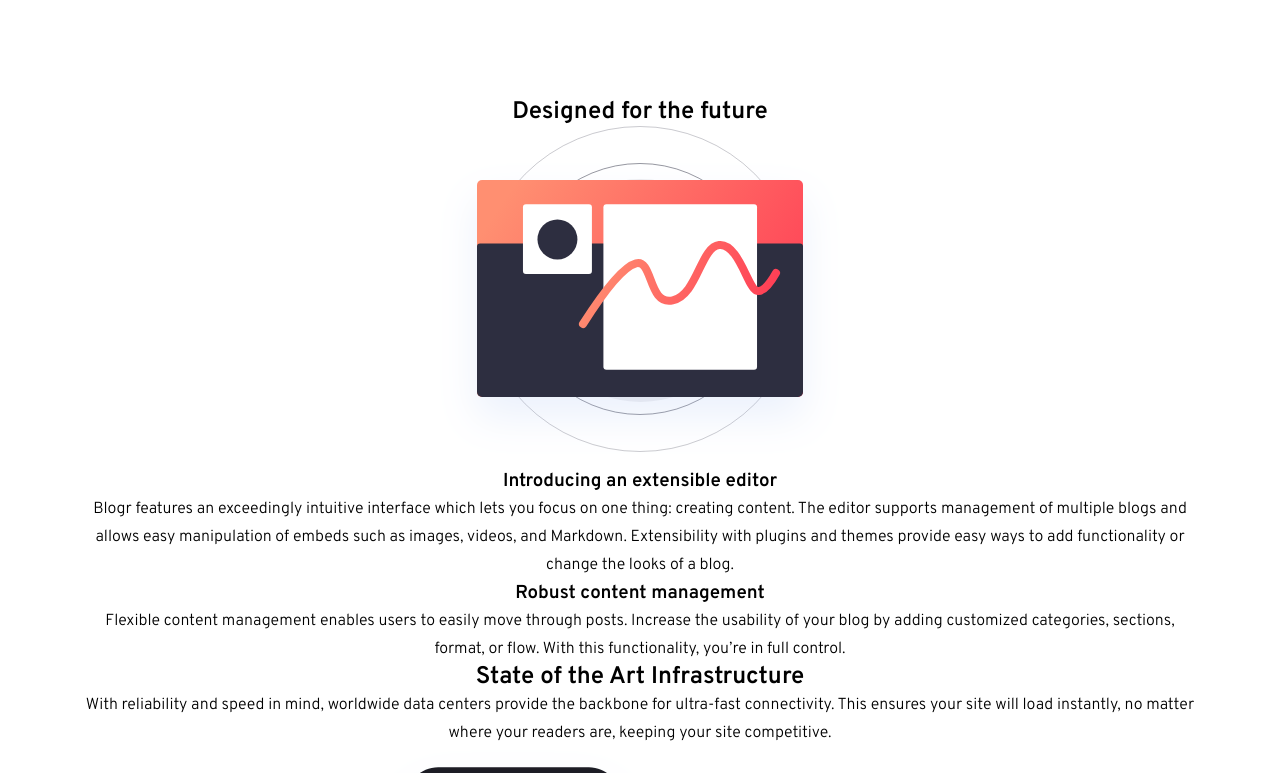
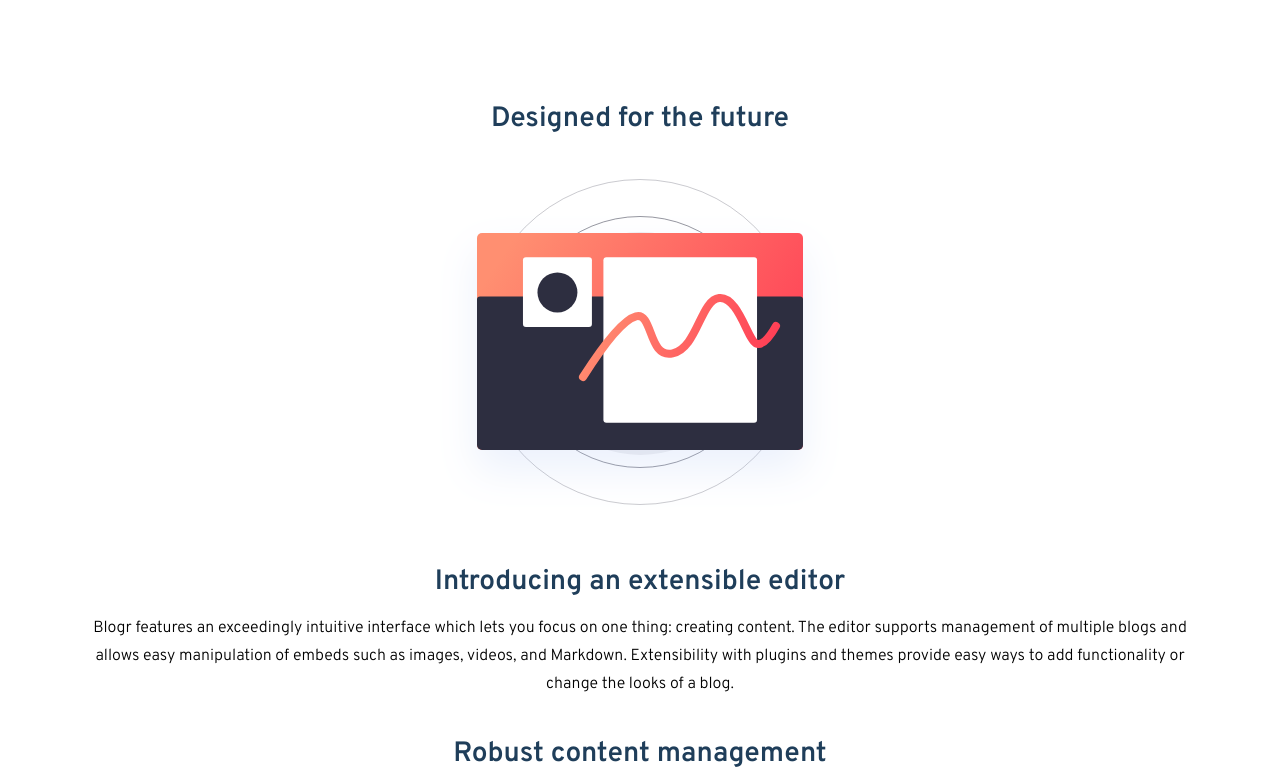
Before and after one commit to richieAiello/blogr-landing-page, a website: page index.html in a window 1280 px wide. Shown: the part 533-1306 px from the top of the page. Drawn offline with Linux system fonts and the light colour scheme.

Commit message:
Styled first section in main

```diff
--- a/styles/main.scss
+++ b/styles/main.scss
@@ -3,7 +3,7 @@
 ********************************/
 $red: #ff505c;
 $light-red: #ff7b86;
-$dark-blue: #1f3f5b;
+$dark-blue: #1f3e5a;
 $white: #ffffff;
 $grey-blue: #c8c8cb;
 $dark-grey-blue: #4b5862;
@@ -115,6 +115,52 @@ $gradient-body-2: #3f4164;
 /********************************
     Main
 ********************************/
+.main {
+
+    &__heading {
+        font-size: 2.5rem;
+        line-height: 3.83rem;
+    }
+
+    &__sub-heading {
+        font-size: 1.75rem;
+        line-height: 2rem;
+        margin-bottom: 1rem;
+    }
+
+    &__future {
+        margin-bottom: 17.0625rem;
+
+        .heading {
+            color: $dark-blue;
+        }
+
+        .main__heading {
+            font-size: 1.75rem;
+            line-height: 2.68125rem;
+            margin-bottom: 2.375rem;
+        }
+
+        .main__context {
+
+            .main__sub-heading:first-of-type {
+                margin-top: 2.875rem;
+            }
+
+            .main__text:first-of-type {
+                margin-bottom: 2.5rem;
+            }
+        }
+    }
+
+    &__infrastructure {
+
+    }
+
+    &__open-source {
+
+    }
+}
 
 
 /********************************
```
Also changed, not shown: styles/style.css.
